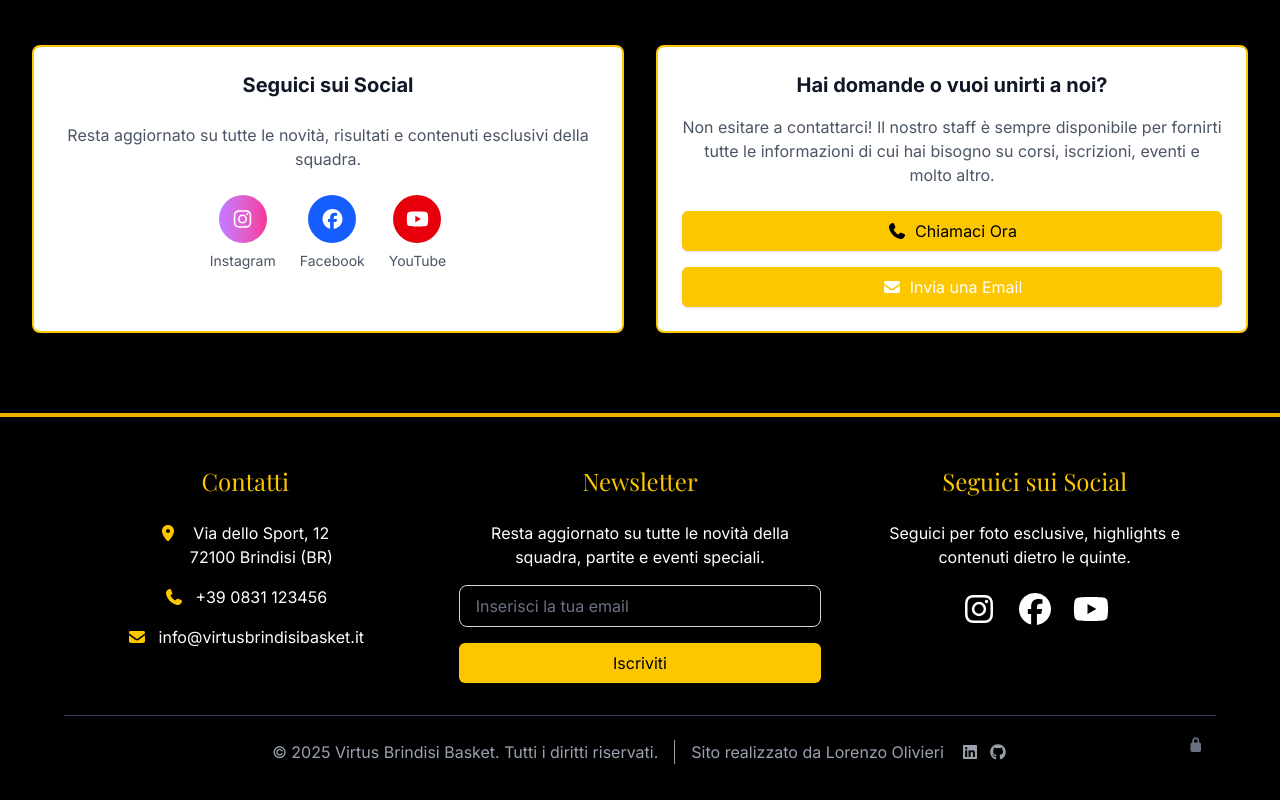
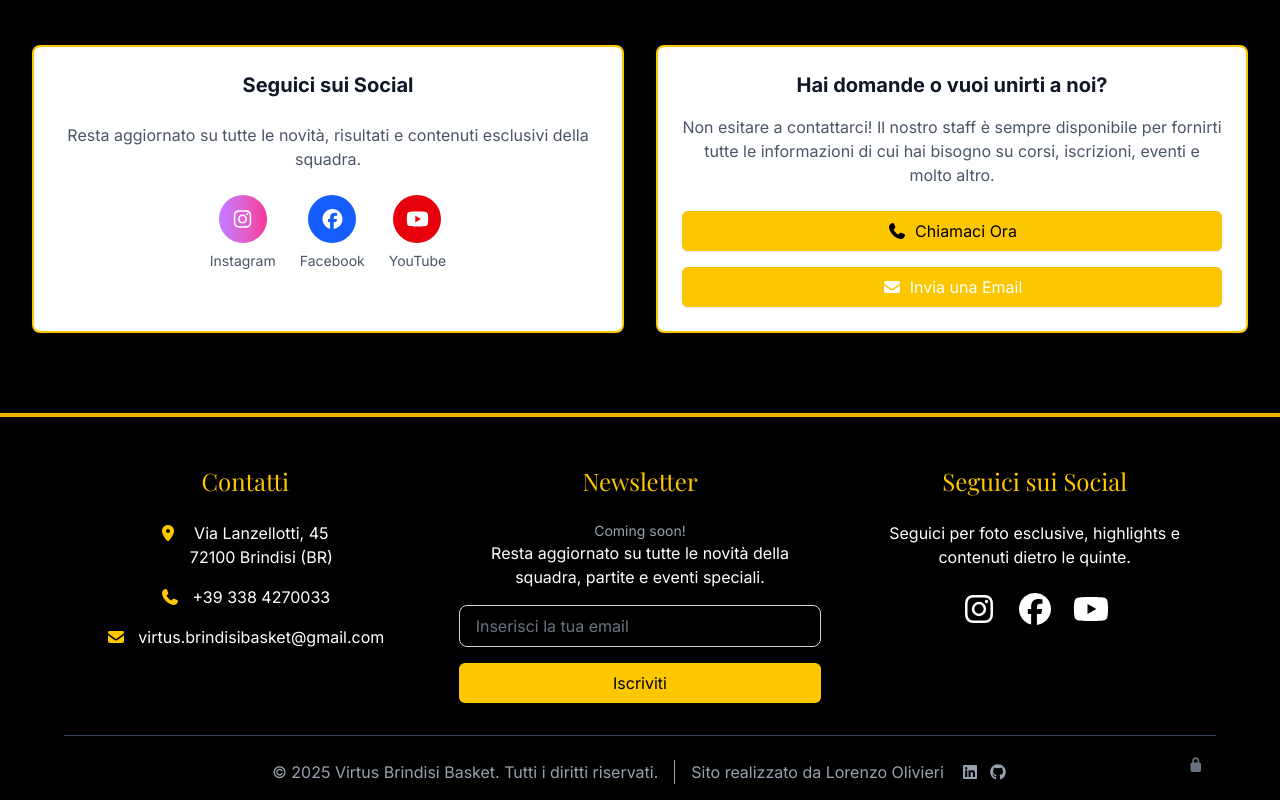
Before and after one commit to SilkySmooth91/Virtus-Brindisi-Basket, a React (Vite) app in the folder Virtus Brindisi Basket/: page /contatti in a window 1280 px wide. Shown: the part 672-1472 px from the top of the page. Built offline with nearby package versions, Linux system fonts and the light colour scheme; no server answers; a web font is replaced by a local one.

Commit message:
contatti aggiornati

```diff
--- a/Virtus Brindisi Basket/src/components/UI elems/Footer.jsx
+++ b/Virtus Brindisi Basket/src/components/UI elems/Footer.jsx
@@ -19,19 +19,19 @@ export default function Footer() {
               <li className="flex items-start gap-3 justify-center">
                 <FontAwesomeIcon icon={faMapMarkerAlt} className="text-yellow-400 mt-1 flex-shrink-0" />
                 <div className="text-white text-center">
-                  <p className="text-center">Via dello Sport, 12</p>
+                  <p className="text-center">Via Lanzellotti, 45</p>
                   <p className="text-center">72100 Brindisi (BR)</p>
                 </div>
               </li>
 
               <li className="flex items-center gap-3 justify-center">
                 <FontAwesomeIcon icon={faPhone} className="text-yellow-400 flex-shrink-0" />
-                <p className="text-white text-center">+39 0831 123456</p>
+                <p className="text-white text-center">+39 338 4270033</p>
               </li>
 
               <li className="flex items-center gap-3 justify-center">
                 <FontAwesomeIcon icon={faEnvelope} className="text-yellow-400 flex-shrink-0" />
-                <p className="text-white text-center">info@virtusbrindisibasket.it</p>
+                <p className="text-white text-center">virtus.brindisibasket@gmail.com</p>
               </li>
             </ul>
           </div>
@@ -39,6 +39,7 @@ export default function Footer() {
           {/* Newsletter */}
           <div>
             <h3 className="p-title text-yellow-400 text-2xl mb-6 text-center">Newsletter</h3>
+            <p className='text-sm text-gray-400 text-center'>Coming soon!</p>
             <p className="text-white mb-4 text-center">
               Resta aggiornato su tutte le novità della squadra, partite e eventi speciali.
             </p>
--- a/Virtus Brindisi Basket/src/components/pages/ContactsPage.jsx
+++ b/Virtus Brindisi Basket/src/components/pages/ContactsPage.jsx
@@ -15,12 +15,12 @@ import MainButton from '../UI elems/MainButton'
 export default function ContactsPage() {
   const contactInfo = {
     address: {
-      street: "Via dello Sport, 12",
+      street: "Via Lanzellotti, 45",
       city: "72100 Brindisi (BR)",
       region: "Puglia, Italia"
     },
-    phone: "+39 0831 123456",
-    email: "info@virtusbrindisibasket.it",
+    phone: "+39 338 4270033",
+    email: "virtus.brindisibasket@gmail.com",
     socialMedia: {
       instagram: "https://www.instagram.com/virtusbrindisibasket",
       facebook: "https://www.facebook.com/virtusbrindisibasket",
--- a/Virtus Brindisi Basket/src/components/pages/NewsDetailPage.jsx
+++ b/Virtus Brindisi Basket/src/components/pages/NewsDetailPage.jsx
@@ -146,7 +146,7 @@ export default function NewsDetailPage() {
           {/* Immagine principale */}
           {article.image_url && !imageError && (
             <motion.div
-              className="relative h-64 md:h-96 mb-8 rounded-lg overflow-hidden"
+              className="relative aspect-[3/2] w-full mb-8 rounded-lg overflow-hidden"
               initial={{ opacity: 0, y: 50 }}
               animate={{ opacity: 1, y: 0 }}
               transition={{ duration: 0.6, delay: 0.2 }}
```
